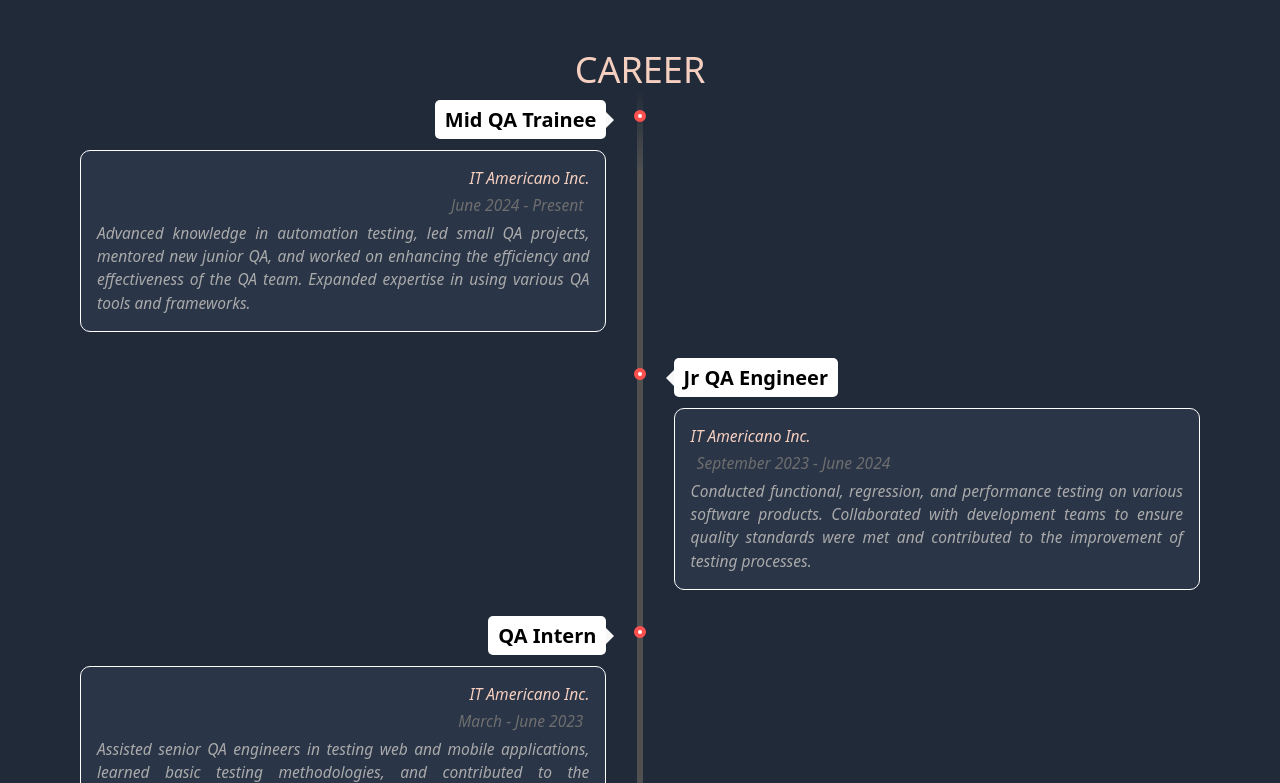
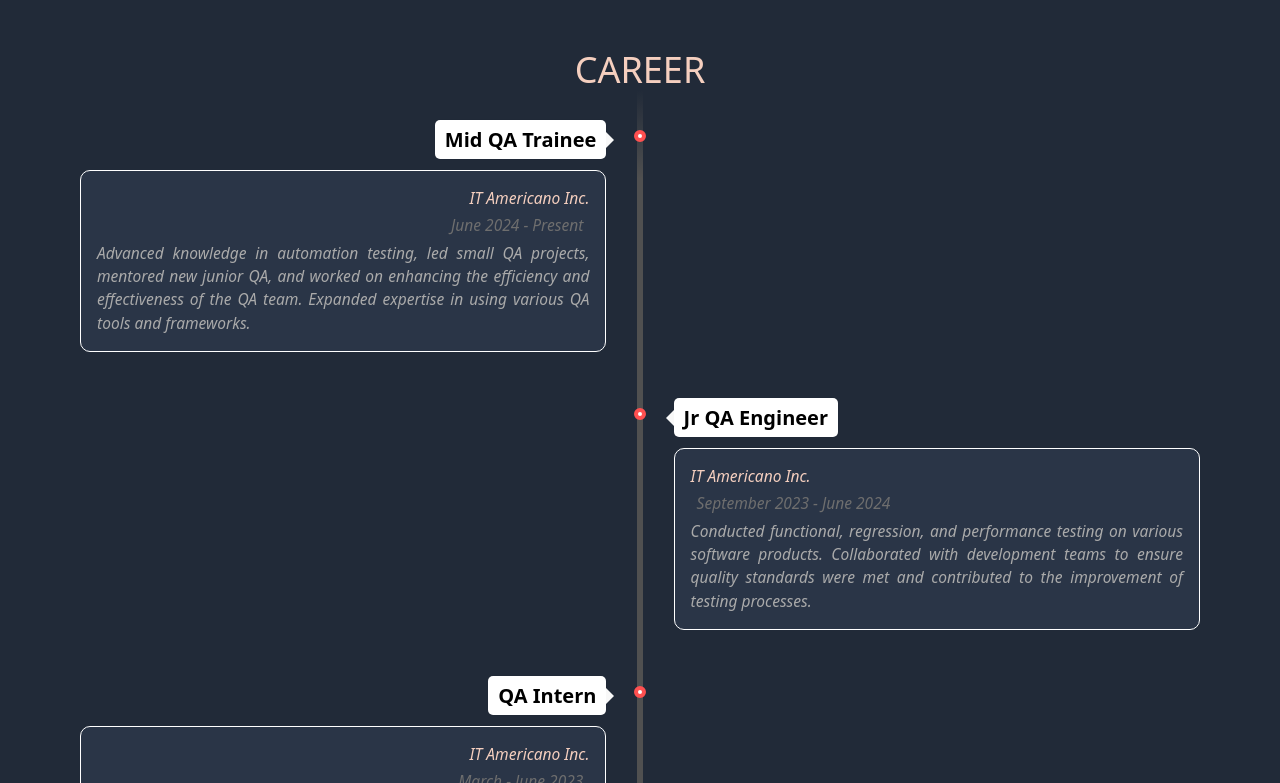
Before and after one commit to reden-longcop/reden-longcop.github.io, a React (Create React App) app: page / in a window 1280 px wide. Shown: the part 997-1780 px from the top of the page. Built offline with nearby package versions, Linux system fonts and the light colour scheme.

Commit message:
few adjustments in margins in career

```diff
--- a/src/components/career.js
+++ b/src/components/career.js
@@ -61,7 +61,7 @@ const TimelineItem = ({ direction, flag, position, time, description }) => {
     return (
         <li ref={itemRef}>
             <div
-                className={`box lg:text-xl xl:text-xl 2xl:text-xl ${direction} ${isVisible ? 'fade-in' : 'fade-out'}`}
+                className={`box lg:mt-5 lg:text-xl xl:text-xl 2xl:text-xl ${direction} ${isVisible ? 'fade-in' : 'fade-out'}`}
                 style={{
                     opacity: isVisible ? 1 : 0,
                     transition: 'opacity 0.5s ease-in-out',
```
